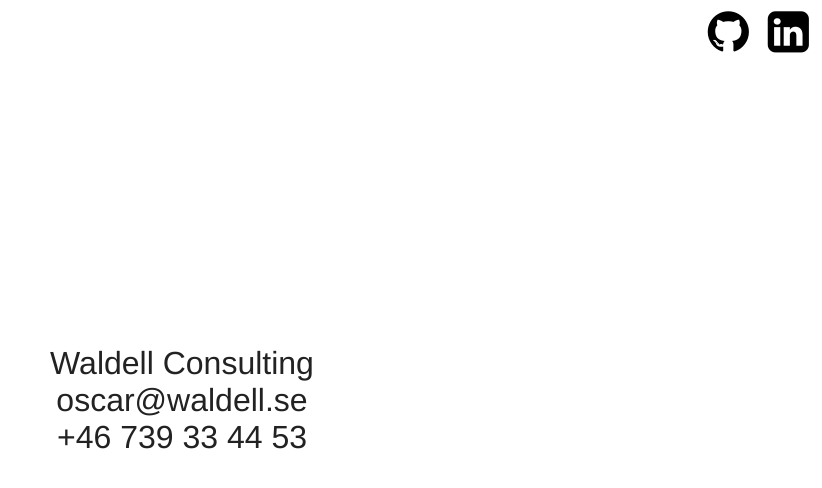
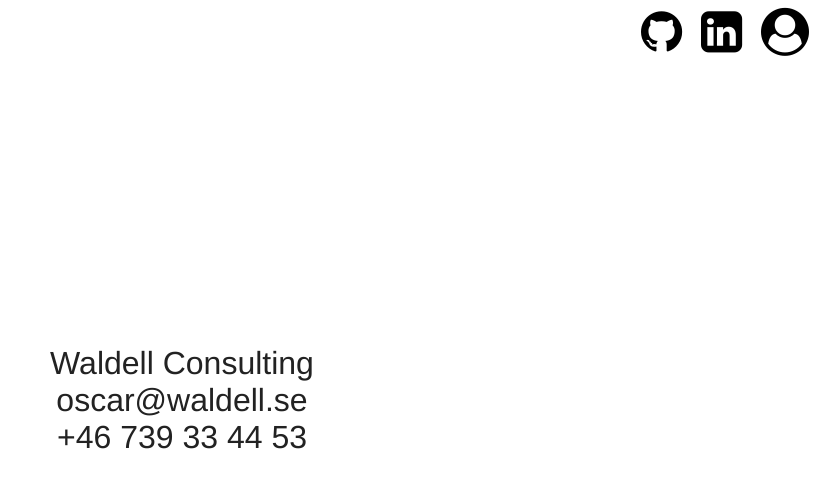
Before and after one commit to waldell/waldell.github.io, a website: page index.html in a window 1280 px wide. Shown: the whole page, without its empty margins (458-1280 px from the left). Drawn offline with Linux system fonts and the light colour scheme; a web font is replaced by a local one.

Commit message:
added cv link

```diff
--- a/index.html
+++ b/index.html
@@ -58,6 +58,7 @@
         <div id="contact2">
             <a href="https://github.com/waldell" target="_blank"><i class="fa fa-github"></i></a>
             <a href="https://www.linkedin.com/in/waldell" target="_blank"><i class="fa fa-linkedin-square"></i></a>
+            <a href="./cv.html" target="_blank"><i class="fa fa-user-circle"></i></a>
         </div>
         <script src="app.js"></script>
     </body>
```
